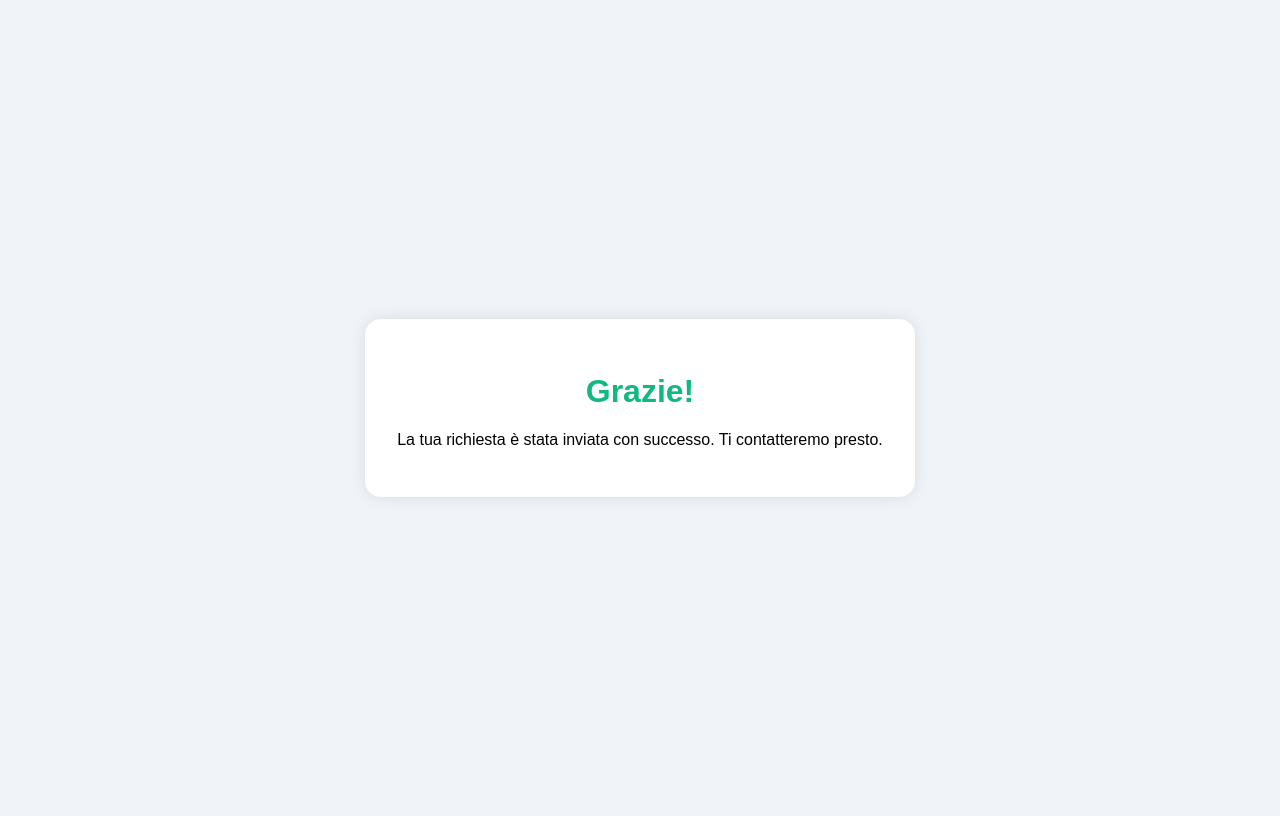
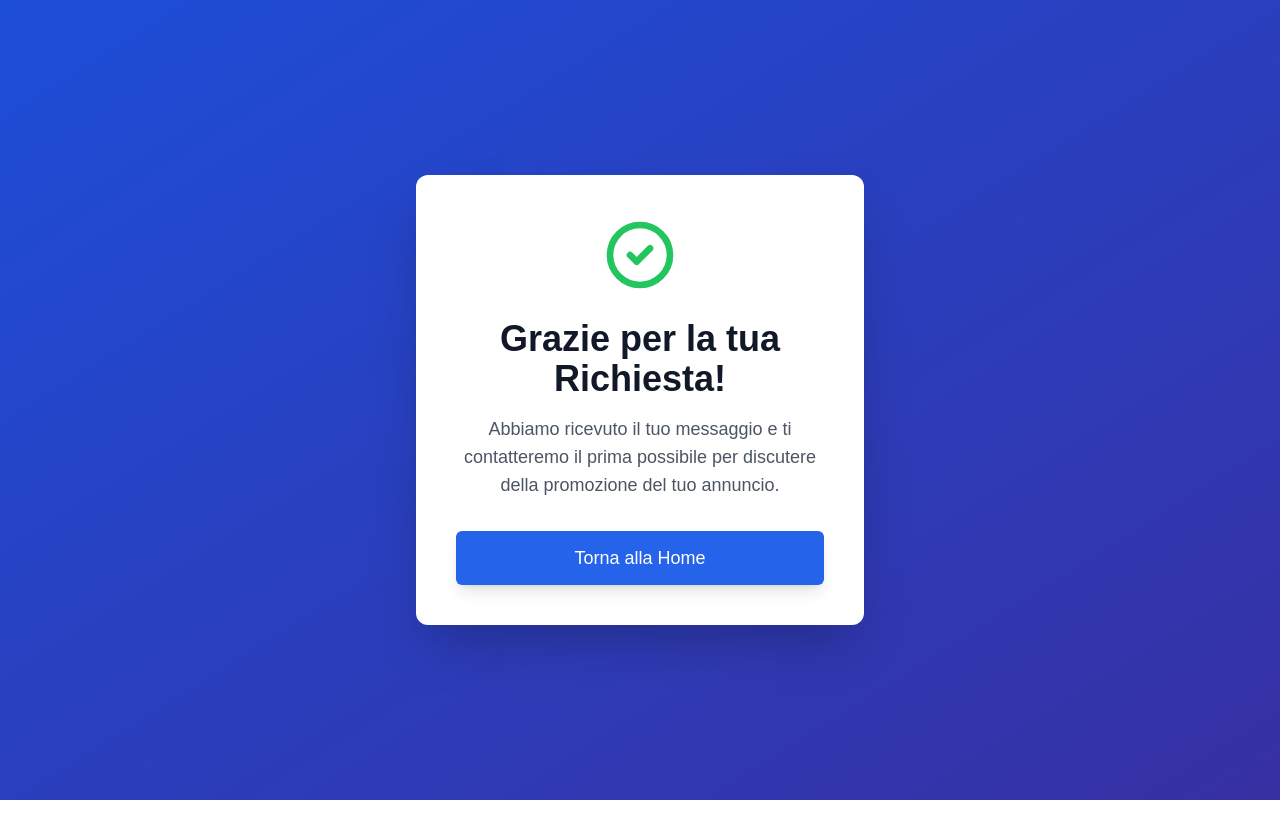
Before and after one commit to promoannunci/facebook, a plain HTML site: page thank-you.html in a window 1280 px wide. Drawn offline with nearby package versions, Linux system fonts and the light colour scheme.

Commit message:
Update thank-you.html

```diff
--- a/thank-you.html
+++ b/thank-you.html
@@ -1,36 +1,36 @@
 <!DOCTYPE html>
 <html lang="it">
 <head>
-  <meta charset="UTF-8" />
-  <title>Grazie!</title>
-  <style>
-    body {
-      font-family: sans-serif;
-      background-color: #f0f4f8;
-      display: flex;
-      justify-content: center;
-      align-items: center;
-      height: 100vh;
-    }
-    .message {
-      background: white;
-      padding: 2rem;
-      border-radius: 1rem;
-      box-shadow: 0 0 15px rgba(0, 0, 0, 0.1);
-      text-align: center;
-    }
-    .message h1 {
-      color: #10b981;
-    }
-    .message p {
-      margin-top: 1rem;
-    }
-  </style>
+    <meta charset="UTF-8">
+    <meta name="viewport" content="width=device-width, initial-scale=1.0">
+    <title>Grazie! - PromoAnnunci</title>
+    <script src="https://cdn.tailwindcss.com"></script>
+    <style>
+        /* Se hai stili CSS personalizzati che vuoi includere anche qui, incollali in questo blocco <style> */
+        /* Ad esempio, se hai font specifici o animazioni */
+        body {
+            font-family: 'Arial', sans-serif; /* Sostituisci con il tuo font principale se diverso */
+        }
+    </style>
 </head>
-<body>
-  <div class="message">
-    <h1>Grazie!</h1>
-    <p>La tua richiesta è stata inviata con successo. Ti contatteremo presto.</p>
-  </div>
+<body class="bg-gradient-to-br from-blue-700 to-indigo-800 min-h-screen flex items-center justify-center py-12 px-4 sm:px-6 lg:px-8">
+    <div class="max-w-md w-full space-y-8 bg-white p-10 rounded-xl shadow-2xl transform transition-all duration-300 hover:scale-105">
+        <div class="text-center">
+            <svg class="mx-auto h-20 w-20 text-green-500" fill="none" stroke="currentColor" viewBox="0 0 24 24" xmlns="http://www.w3.org/2000/svg">
+                <path stroke-linecap="round" stroke-linejoin="round" stroke-width="2" d="M9 12l2 2 4-4m6 2a9 9 0 11-18 0 9 9 0 0118 0z"></path>
+            </svg>
+            <h1 class="mt-6 text-4xl font-extrabold text-gray-900">
+                Grazie per la tua Richiesta!
+            </h1>
+            <p class="mt-4 text-lg text-gray-600">
+                Abbiamo ricevuto il tuo messaggio e ti contatteremo il prima possibile per discutere della promozione del tuo annuncio.
+            </p>
+        </div>
+        <div class="mt-8">
+            <a href="index.html" class="group relative w-full flex justify-center py-3 px-4 border border-transparent text-lg font-medium rounded-md text-white bg-blue-600 hover:bg-blue-700 focus:outline-none focus:ring-2 focus:ring-offset-2 focus:ring-blue-500 transition duration-300 ease-in-out transform hover:-translate-y-1 shadow-lg">
+                Torna alla Home
+            </a>
+        </div>
+    </div>
 </body>
 </html>
```
